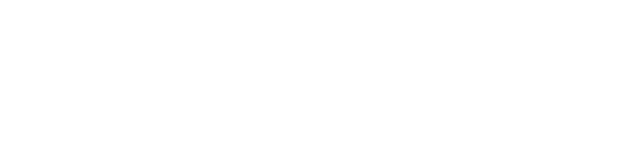
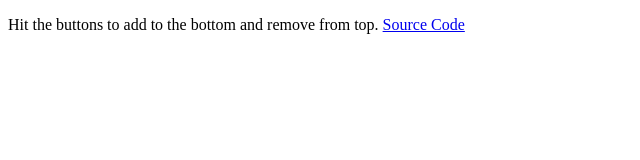
Before and after one commit to dodo/node-dynamictemplate, a plain HTML site: page example/list.html in a window 1280 px wide. Shown: the whole page, without its empty margins (0-640 px from the left). Drawn offline with nearby package versions, Linux system fonts and the light colour scheme.

Commit message:
add little description for list example

```diff
--- a/example/list.html
+++ b/example/list.html
@@ -19,6 +19,9 @@
     <script type="text/coffeescript" src="./list.coffee"></script>
   </head>
   <body>
+  <p>
+    Hit the buttons to add to the bottom and remove from top. <a href="./list.coffee">Source Code</a>
+  </p>
   <!-- this is the space where the template will be -->
   </body>
 </html>
```
